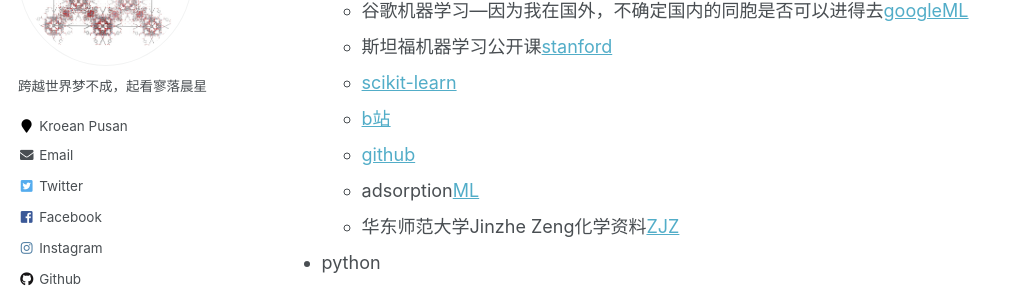
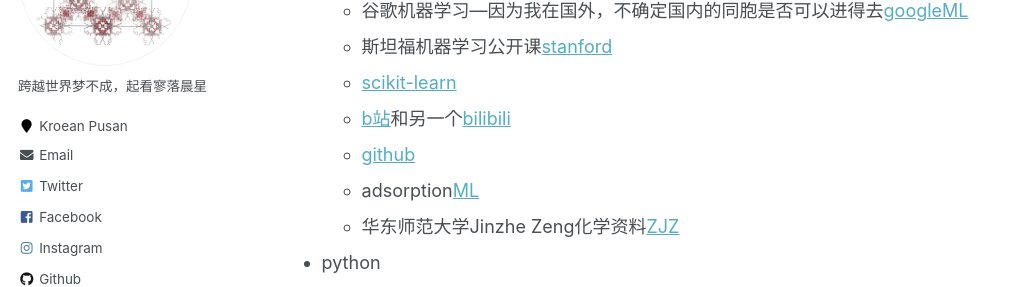
Before and after one commit to sxm13/ZGBshenxiaomoCV.github.io, a Jekyll site: the page built from _pages/markdown.md, in a window 1280 px wide and 900 px high, scrolled down 2496 px. Shown: the part 152-439 px from the top of the window, without its empty margins (0-1013 px from the left). Built offline with Jekyll 4.4.1, drawn with Linux system fonts in a browser that asks for light colours; some web fonts are replaced.

Commit message:
Update markdown.md

```diff
--- a/_pages/markdown.md
+++ b/_pages/markdown.md
@@ -79,7 +79,7 @@
   * 谷歌机器学习---因为我在国外，不确定国内的同胞是否可以进得去[googleML](https://developers.google.com/machine-learning/crash-course "googleML")
   * 斯坦福机器学习公开课[stanford](https://www.coursera.org/learn/machine-learning? "ML")
   * [scikit-learn](https://scikit-learn.org/stable/index.html "DL")
-  * [b站](https://space.bilibili.com/97678687/channel/detail?cid=22486 "ML")
+  * [b站](https://space.bilibili.com/97678687/channel/detail?cid=22486 "ML")和另一个[bilibili](https://space.bilibili.com/273674001/ "ML")
   * [github](https://github.com/nndl "ML")
   * adsorption[ML](https://ann20-aiche.ipostersessions.com/default.aspx?s=77-31-78-3F-38-F6-7E-22-83-07-0E-35-DF-70-41-E6 "ML")
   * 华东师范大学Jinzhe Zeng化学资料[ZJZ](https://njzjz.win/2019/03/04/ecnuchemistry/menu/ "ZJZ")
```
